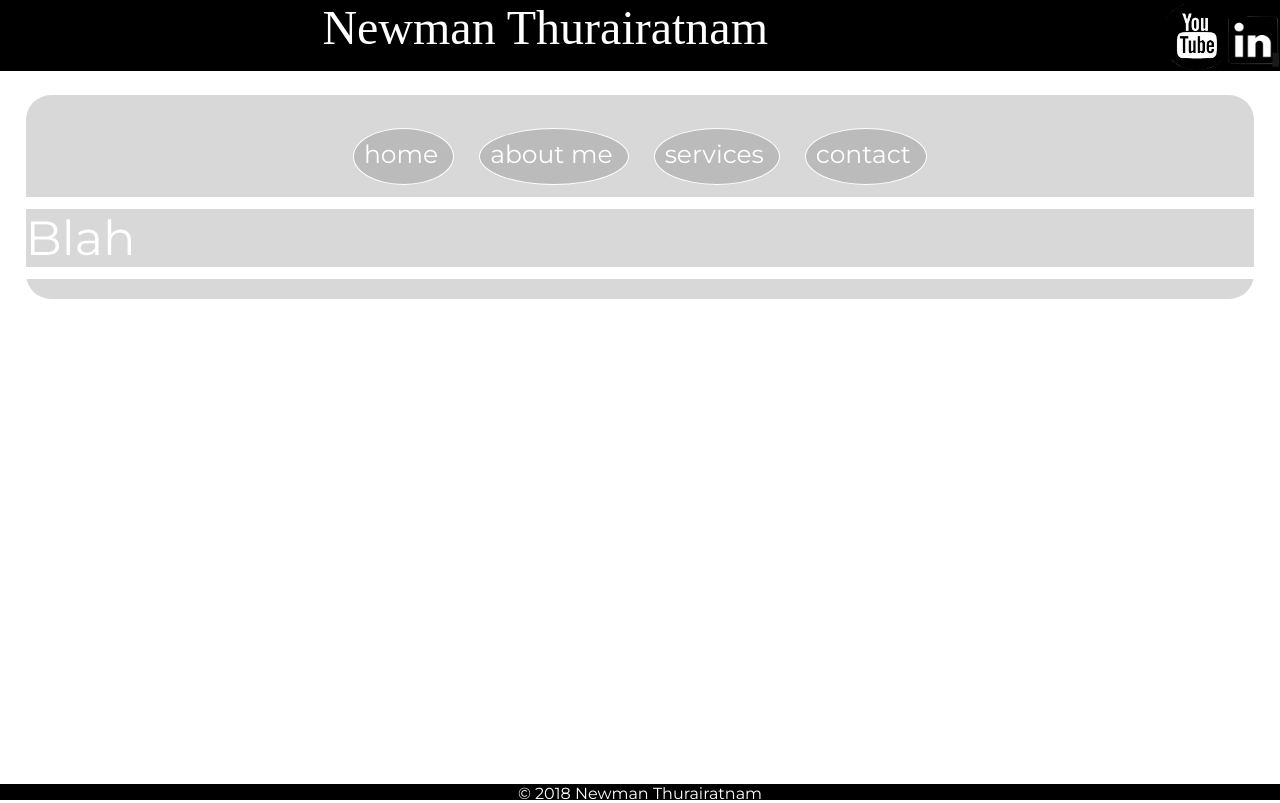
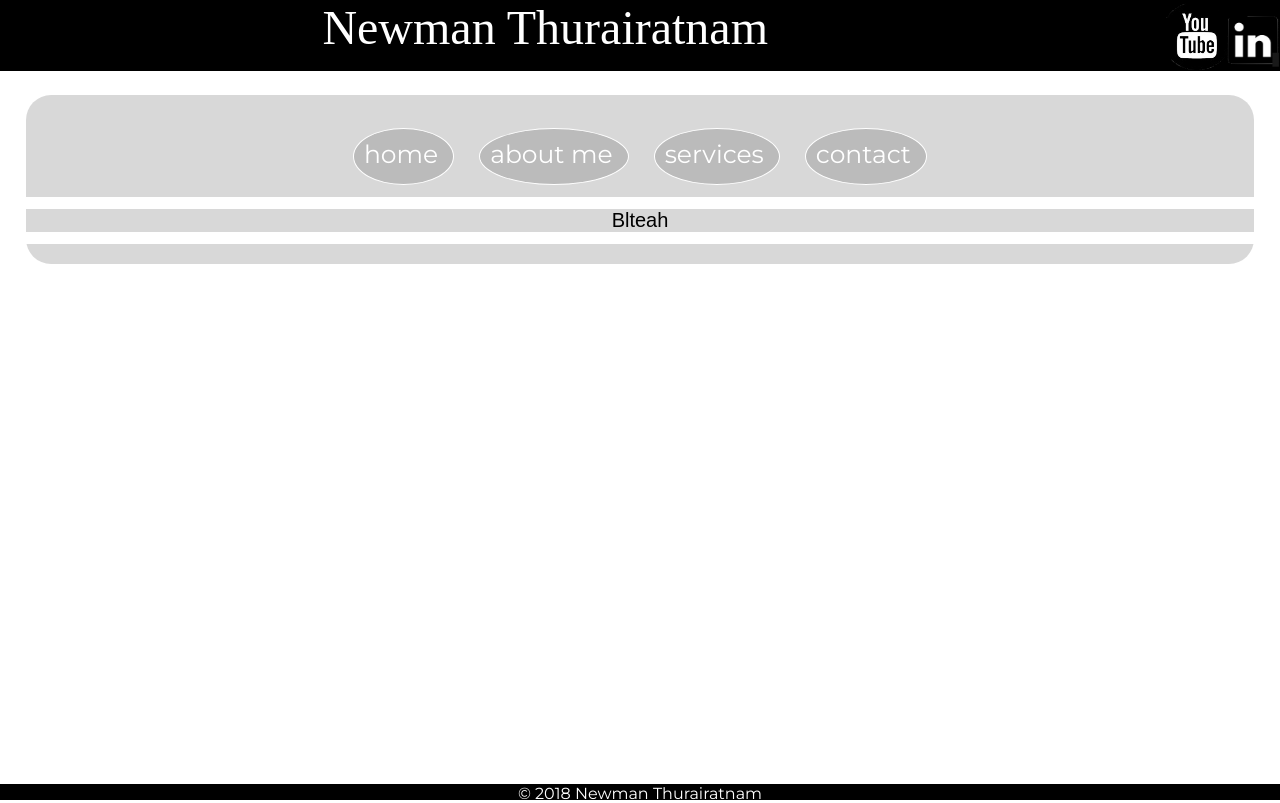
Before and after one commit to NewmanJ1987/web_site, a Vue app: page / in a window 1280 px wide. Built offline with nearby package versions, Linux system fonts and the light colour scheme; a web font is replaced by a local one.

Commit message:
Refactor menu css; Add dynamic load for cotent

```diff
--- a/src/components/Content.vue
+++ b/src/components/Content.vue
@@ -1,14 +1,14 @@
 <template>
     <div id="content">
         <nav>
-            <p  v-on:mouseover="mouseOver('home')" v-on:mouseleave="mouseLeave('home')" v-bind:class="{'menu-button-active': active_home, 'menu-button': !active_home}" > home</p>
-            <p v-on:mouseover="mouseOver('about_me')" v-on:mouseleave="mouseLeave('about_me')" v-bind:class="{'menu-button-active': active_about_me, 'menu-button': !active_about_me}">about me</p>
-            <p v-on:mouseover="mouseOver('services')" v-on:mouseleave="mouseLeave('services')" v-bind:class="{'menu-button-active': active_services, 'menu-button': !active_services}">services</p>
-            <p v-on:mouseover="mouseOver('contact')" v-on:mouseleave="mouseLeave('contact')" v-bind:class="{'menu-button-active': active_contact, 'menu-button': !active_contact}">contact</p>
+            <p v-on:click="updateContent('home')" v-on:mouseover="mouseOver('home')" v-on:mouseleave="mouseLeave('home')" v-bind:class="menuSelectClass('home')">home</p>
+            <p v-on:click="updateContent('about_me')" v-on:mouseover="mouseOver('about_me')" v-on:mouseleave="mouseLeave('about_me')" v-bind:class="menuSelectClass('about_me')">about me</p>
+            <p v-on:click="updateContent('services')" v-on:mouseover="mouseOver('services')" v-on:mouseleave="mouseLeave('services')" v-bind:class="menuSelectClass('services')">services</p>
+            <p v-on:click="updateContent('contact')" v-on:mouseover="mouseOver('contact')" v-on:mouseleave="mouseLeave('contact')" v-bind:class="menuSelectClass('contact')">contact</p>
         </nav>
     <main>
         <span class="content-seperator"></span>
-        <div id="main-content">Blah</div>
+        <div id="main-content">{{content}}</div>
         <span class="content-seperator"></span>
     </main>
     </div>
@@ -17,69 +17,102 @@
 
 <script>
 export default {
-  name: 'Content',
-  props: {
-  },
-  data(){
+  name: "Content",
+  props: {},
+  data() {
     return {
-        active_home:false,
-        active_about_me:false,
-        active_services:false,
-        active_contact:false,
-
-      }
+      active_home: false,
+      active_about_me: false,
+      active_services: false,
+      active_contact: false,
+      content: "Blteah"
+    };
   },
   methods: {
     mouseLeave: function(menu_item) {
-      switch(menu_item){
-        case 'home':
-          this.active_home=false;
+      switch (menu_item) {
+        case "home":
+          this.active_home = false;
           break;
-        case 'about_me':
-          this.active_about_me=false;
+        case "about_me":
+          this.active_about_me = false;
           break;
-        case 'services':
-          this.active_services=false;
+        case "services":
+          this.active_services = false;
           break;
-        case 'contact':
-          this.active_contact=false;
+        case "contact":
+          this.active_contact = false;
           break;
       }
-
     },
-    mouseOver: function(menu_item){
-        switch(menu_item){
-          case 'home':
-            this.active_home=true;
+    mouseOver: function(menu_item) {
+      switch (menu_item) {
+        case "home":
+          this.active_home = true;
           break;
-          case 'about_me':
-            this.active_about_me=true;
+        case "about_me":
+          this.active_about_me = true;
           break;
-          case 'services':
-            this.active_services=true;
+        case "services":
+          this.active_services = true;
           break;
-          case 'contact':
-            this.active_contact=true;
+        case "contact":
+          this.active_contact = true;
           break;
       }
+    },
+    updateContent: function(menu_item) {
+      switch (menu_item) {
+        case "home":
+          this.content = "Home";
+          break;
+        case "about_me":
+          this.content = "About Me";
+          break;
+        case "services":
+          this.content = "Services";
+          break;
+        case "contact":
+          this.content = "Contact";
+          break;
       }
+    },
+      menuSelectClass: function(menu_item) {
+      switch (menu_item) {
+        case "home":
+          return {'menu-button-active': this.active_home, 'menu-button': !this.active_home}
+        case "about_me":
+          return {'menu-button-active': this.active_about_me, 'menu-button': !this.active_about_me}
+        case "services":
+          return {'menu-button-active': this.active_services, 'menu-button': !this.active_services}
+        case "contact":
+          return {'menu-button-active': this.active_contact, 'menu-button': !this.active_contact}
+      }
+    }
+  },
+  computed: {
 
   }
-}
+};
 </script>
 
 <style scoped>
 #content {
   border-radius: 25px;
-    margin: .5em auto;
-    background:rgba(104, 104, 104, .26);
+  margin: 0.5em auto;
+  background: rgba(104, 104, 104, 0.26);
   padding: 20px 0px;
   width: 96%;
   height: 75%;
-
 }
 
-nav{
+#main-content {
+  text-align: center;
+  color: black;
+  font-family: " Calibri", sans-serif;
+  font-size: 20px;
+}
+nav {
   text-align: center;
 }
 .menu-button {
@@ -89,9 +122,9 @@ nav{
   border-radius: 50%;
   border: 1px solid white;
   display: inline-block;
-    font-family: 'Montserrat';
+  font-family: "Montserrat";
   font-size: 25px;
-    margin: .5em;
+  margin: 0.5em;
   padding-top: 10px;
   padding-right: 15px;
   padding-bottom: 15px;
@@ -105,23 +138,22 @@ nav{
   border-radius: 50%;
   border: 1px solid white;
   display: inline-block;
-    font-family: 'Montserrat';
+  font-family: "Montserrat";
   font-size: 25px;
-    margin: .5em;
+  margin: 0.5em;
   padding-top: 10px;
   padding-right: 15px;
   padding-bottom: 15px;
   padding-left: 10px;
 }
 
-.content-seperator{
+.content-seperator {
   display: table;
   background: white;
   width: 100%;
-    height: .25em;
+  height: 0.25em;
 }
-.content-seperator span{
+.content-seperator span {
   display: table-cell;
 }
-
 </style>
--- a/src/components/Footer.vue
+++ b/src/components/Footer.vue
@@ -27,3 +27,13 @@ footer{
 }
 
 </style>
+
+{
+    "name":"player_name"
+    "weapons":{
+        "knife":1
+        "gun":2
+        "teddy_bear":1
+    }
+    "magical_power":["invisibility"]
+}
```
Lines whose indentation alone changed are shown as unchanged.
